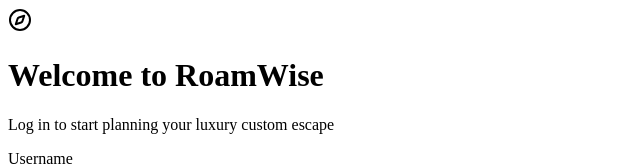
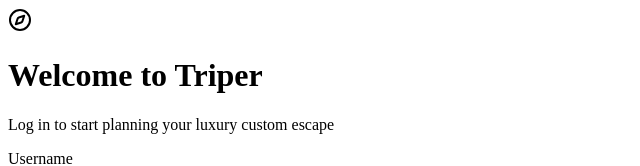
Before and after one commit to tomerch100-rgb/trip-planner-, a React (Create React App) app in the folder my-travel-app/: page / in a window 1280 px wide. Shown: the top 166 px of the page, without its empty margins (0-640 px from the left). Built offline with nearby package versions, Linux system fonts and the light colour scheme.

Commit message:
readme and requirements

```diff
--- a/my-travel-app/src/App.js
+++ b/my-travel-app/src/App.js
@@ -20,7 +20,7 @@ function App() {
   const [myTripAttractions, setMyTripAttractions] = useState([]);
   const [createdTripId, setCreatedTripId] = useState(null);
 
-  // ה-useEffect המעודכן שחותך רק 3 המלצות
+
   useEffect(() => {
     if (currentStep === 'attractions' && user) {
       console.log("DEBUG: מפעיל משיכת המלצות מהשרת...");
@@ -70,7 +70,7 @@ function App() {
   return (
     <div className="min-h-screen bg-slate-50">
       <header className="bg-white p-4 shadow flex justify-between items-center">
-        <h1 className="text-xl font-bold text-blue-600">RoamWise</h1>
+        <h1 className="text-xl font-bold text-blue-600">Triper</h1>
         <div className="flex gap-4">
           <button onClick={() => setCurrentStep('destination')} className="text-sm font-bold text-slate-600 hover:text-blue-600">
             New Search
--- a/my-travel-app/src/components/LoginForm.js
+++ b/my-travel-app/src/components/LoginForm.js
@@ -35,7 +35,7 @@ export default function LoginForm({ onSwitchToRegister }) {
           <div className="mx-auto w-12 h-12 bg-gradient-to-tr from-cyan-500 to-blue-600 rounded-2xl flex items-center justify-center text-white shadow-md shadow-cyan-100">
             <Compass className="w-6 h-6" />
           </div>
-          <h1 className="text-2xl font-black tracking-tight text-slate-900">Welcome to RoamWise</h1>
+          <h1 className="text-2xl font-black tracking-tight text-slate-900">Welcome to Triper</h1>
           <p className="text-sm text-slate-400 font-medium">Log in to start planning your luxury custom escape</p>
         </div>
 
```
Also changed, not shown: 2 other files (tests, documents, lock files or other folders).
